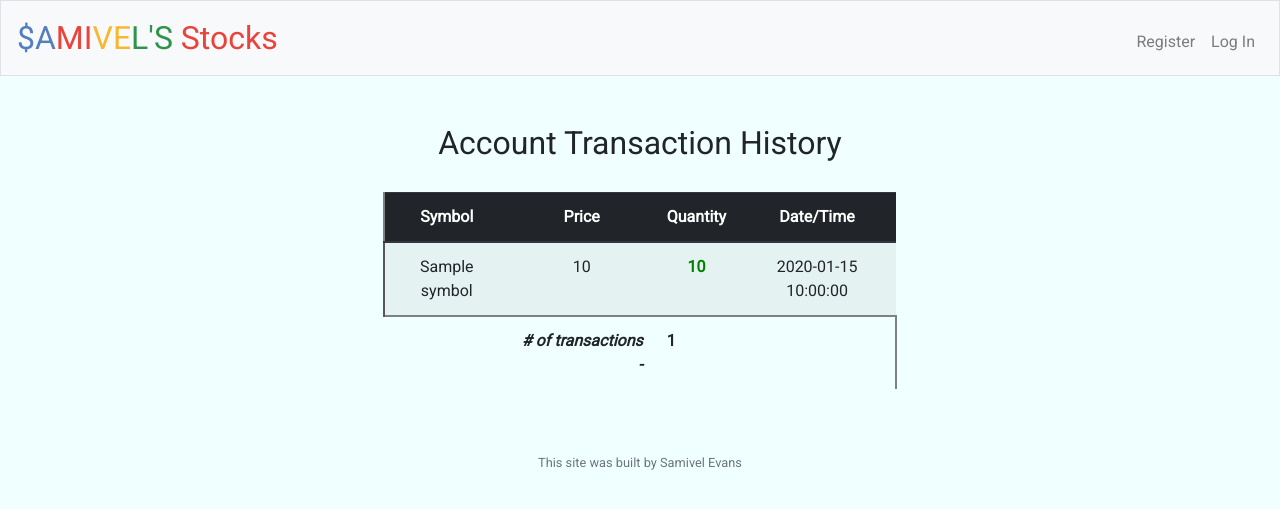
After one commit to samivel/samivels-stocks, a Flask app: template templates/history.html in a window 1280 px wide. The commit adds this page. Shown: the top 509 px of the page. Run offline with Flask 2, Linux system fonts and the light colour scheme; the template is opened without the code that fills it: most values are stand-ins (such as "Sample title", 1, 10 or a date in 2020); some libraries are stand-ins or nearby versions.

Commit message:
project version 1 complete

```diff
--- a/app.py
+++ b/app.py
@@ -69,7 +69,7 @@ def index():
 
 
     if session['flash'] == True:
-        flash("Order Successful", "primary")
+        flash("Succesfull Transaction", "primary")
         session['flash'] = False
         return render_template('index.html', cash=usd(balance[0]["cash"]), holdings=holdings, grossProfit=grossProfit, grossBalance=usd(grossBalance))
     else:
@@ -133,8 +133,9 @@ def buy():
 @app.route("/history")
 @login_required
 def history():
-    """Show history of transactions"""
-    return apology("TODO")
+    transactions = db.execute('SELECT * FROM transactions WHERE user_id = :user_id ORDER BY datetime DESC', user_id=session['user_id'])
+    transCount = db.execute('SELECT COUNT(*) FROM transactions WHERE user_id = :user_id', user_id=session['user_id'])
+    return render_template('history.html', transactions=transactions, transCount=transCount[0]['COUNT(*)'])
 
 
 @app.route("/login", methods=["GET", "POST"])
@@ -278,6 +279,7 @@ def sell():
             # Update transaction log
             db.execute('INSERT INTO transactions (user_id, symbol, quantity, price) VALUES(:user_id, :symbol, :quantity, :price)', user_id=session['user_id'], symbol=symbol["symbol"], quantity=-quantity, price=symbol["price"])
 
+            session['flash'] = True
             return redirect('/')
 
         else:
@@ -299,7 +301,7 @@ def sell():
             db.execute('UPDATE users SET cash = :cash WHERE id = :user_id', cash=(price + balance[0]["cash"]), user_id=session['user_id'])
             # Update transaction log
             db.execute('INSERT INTO transactions (user_id, symbol, quantity, price) VALUES(:user_id, :symbol, :quantity, :price)', user_id=session['user_id'], symbol=symbol["symbol"], quantity=-quantity, price=symbol["price"])
-
+            session['flash'] = True
             return redirect('/')
 
 
--- /dev/null
+++ b/templates/history.html
@@ -0,0 +1,45 @@
+{% extends "layout.html" %}
+{% block title %}
+    History
+{% endblock %}
+
+{% block main %}
+
+    <h2 style="margin-bottom: 30px;">Account Transaction History</h2>
+    <div class="container">
+        <table style="w-auto;" class="table table-striped table-hover">
+            <thead style="border-left: 2px solid gray;" class="thead-dark">
+                <tr>
+                    <th scope="col">Symbol</th>
+                    <th scope="col">Price</th>
+                    <th scope="col">Quantity</th>
+                    <th scope="col">Date/Time</th>
+                </tr>
+            </thead>
+            <tbody>
+                {% for item in transactions %}
+                <tr style="border-left: 2px solid rgb(87, 87, 87)">
+                    <td>{{ item.symbol }}</td>
+                    <td>{{ item.price}}</td>
+
+                    {% if item.quantity > 0 %}
+                    <td style="color: green; font-weight: bold;" >{{ item.quantity }}</td>
+                    {% else %}
+                    <td style="color: red; font-weight: bold;" >{{ item.quantity }}</td>
+                    {% endif %}
+                    <td>{{ item.datetime }}</td>
+                </tr>
+                    {% endfor %}
+
+                <tfoot style="border-right: 2px solid gray; border-top: 2px solid gray; font-weight: bolder;">
+                    <td colspan="1"></td>
+                    <td style="font-style: italic; text-align: right;"># of transactions - </td>
+                    <td style="text-align: left;" >{{ transCount }}</td>
+                </tfoot>
+            </tbody>
+        </table>
+    </div>
+
+
+
+{% endblock %}
--- a/templates/index.html
+++ b/templates/index.html
@@ -7,8 +7,8 @@
 
     <h2 style="margin-bottom: 30px;">Current Holdings</h2>
     <div class="container">
-        <table style="w-auto" class="table table-striped table-hover">
-            <thead style="border-left: 2px solid gray" class="thead-dark">
+        <table style="w-auto;" class="table table-striped table-hover">
+            <thead style="border-left: 2px solid gray;" class="thead-dark">
                 <tr>
                     <th scope="col">Symbol</th>
                     <th scope="col">Name</th>
--- a/templates/layout.html
+++ b/templates/layout.html
@@ -21,7 +21,7 @@
         <script src="https://cdnjs.cloudflare.com/ajax/libs/popper.js/1.14.3/umd/popper.min.js"></script>
         <script src="https://maxcdn.bootstrapcdn.com/bootstrap/4.1.3/js/bootstrap.min.js"></script>
 
-        <title>Samivel Finance: {% block title %}{% endblock %}</title>
+        <title>SF: {% block title %}{% endblock %}</title>
 
     </head>
 
```
Also changed, not shown: templates/test.html (deleted, +0 -9 lines), finance.db, templates/temp.html (added).
